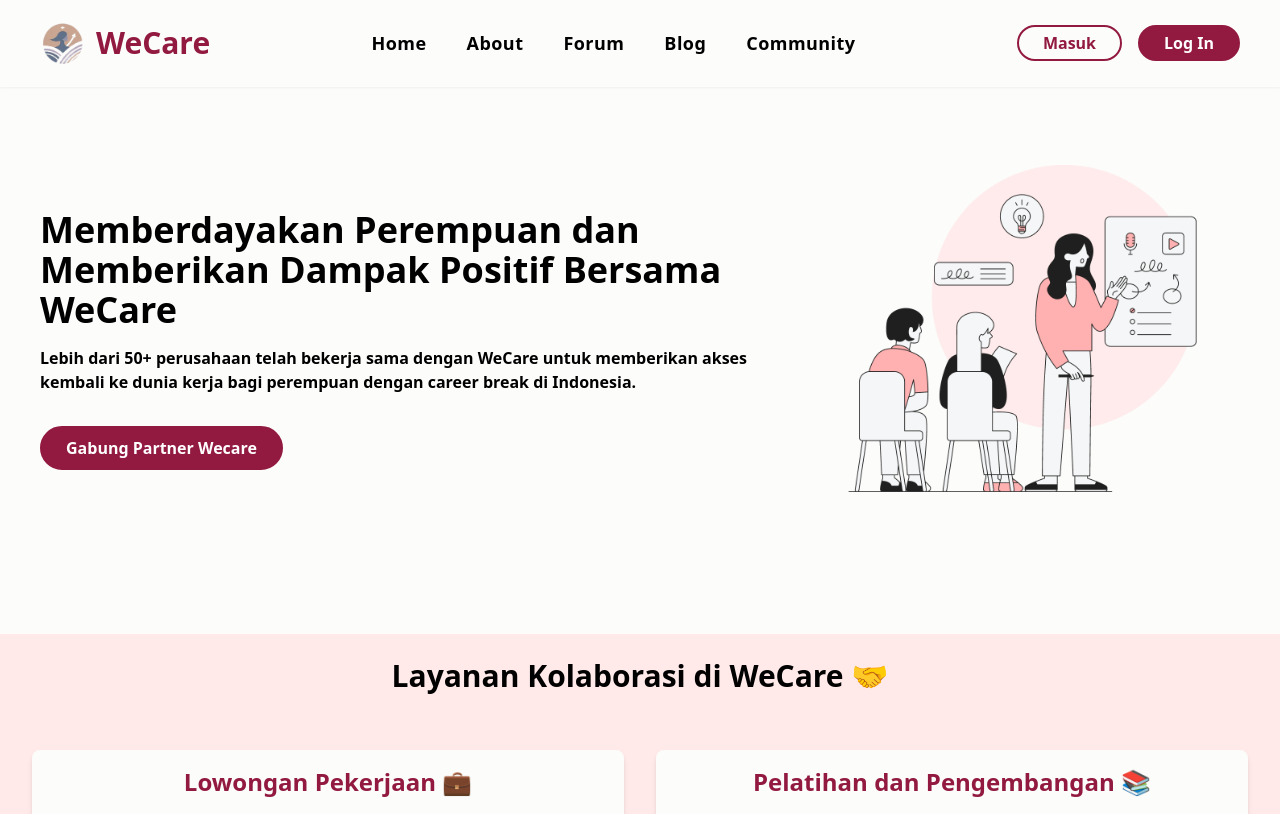
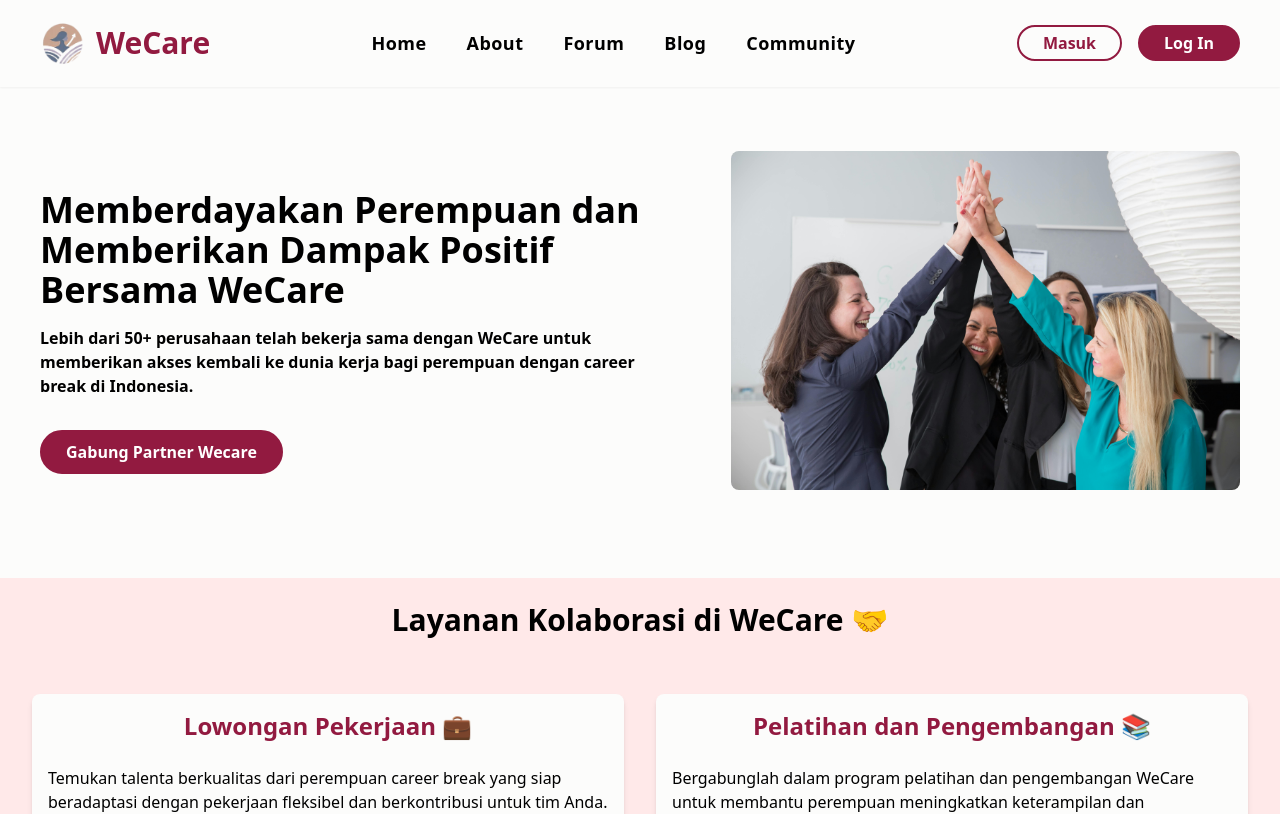
Before and after one commit to Nyi-Ageng-Serang/WeCare-final-project, a React (Vite) app: page /partner in a window 1280 px wide. Shown: the top 814 px of the page. Built offline with nearby package versions, Linux system fonts and the light colour scheme.

Commit message:
mengganti image di partner page

```diff
--- a/package.json
+++ b/package.json
@@ -12,6 +12,7 @@
   "dependencies": {
     "axios": "^1.7.7",
     "js-cookie": "^3.0.5",
+    "js-cookies": "^1.0.4",
     "react": "^18.3.1",
     "react-dom": "^18.3.1",
     "react-icons": "^5.3.0",
--- a/src/components/Homepage/Blog.jsx
+++ b/src/components/Homepage/Blog.jsx
@@ -27,21 +27,21 @@ function Blog() {
   return (
     <>
       <div className="w-full py-6 my-6">
-        <div className="container mx-auto px-4 sm:px-6 lg:px-8">
+        <div className="container mx-auto px-10">
           <div className="flex justify-between items-center my-4">
             <h1 className="text-2xl font-bold my-4">Artikel Terbaru</h1>
             <div>
               <button
                 onClick={handlePrev}
                 disabled={startIndex === 0}
-                className="px-2 pb-1 bg-red text-softPink text-2xl font-bold rounded-md mr-2"
+                className="px-2 pb-1 bg-red text-softPink lg:text-2xl text-xl font-bold rounded-md mr-2"
               >
                 &lt;
               </button>
               <button
                 onClick={handleNext}
                 disabled={startIndex + blogsPerPage >= blogs.length}
-                className="px-2 pb-1 bg-red text-softPink text-2xl font-bold rounded-md"
+                className="px-2 pb-1 bg-red text-softPink lg:text-2xl text-xl font-bold rounded-md"
               >
                 &gt;
               </button>
--- a/src/components/Partner/Hero.jsx
+++ b/src/components/Partner/Hero.jsx
@@ -1,10 +1,10 @@
-import partner from "../../assets/pelatihan (2).png";
+import partner from "../../assets/kolaborasi.jpg";
 
 function HeroPartner() {
   return (
     <div className="w-full py-6">
-      <div className="container mx-auto px-10">
-        <div className="flex flex-col lg:flex-row justify-between gap-10 items-center tracking-normal">
+      <div className="container mx-auto px-10 lg:mt-10">
+        <div className="flex flex-col lg:flex-row justify-between gap-20 items-center tracking-normal">
           {/* Partner Text */}
           <div className="w-full">
             <h1 className="lg:text-4xl text-2xl font-bold mb-4 mt-6">
@@ -27,8 +27,8 @@ function HeroPartner() {
           </div>
 
           {/* Partner Image */}
-          <div className="lg:w-3/5 md:w-3/4 h-auto">
-            <img src={partner} alt="Women Career Return" />
+          <div className="lg:w-5/6 md:w-3/4 h-auto ">
+            <img src={partner} alt="Women Career Return" className="rounded-lg" />
           </div>
         </div>
       </div>
```
Also changed, not shown: src/assets/kolaborasi.jpg (added), 1 other file (tests, documents, lock files or other folders).
